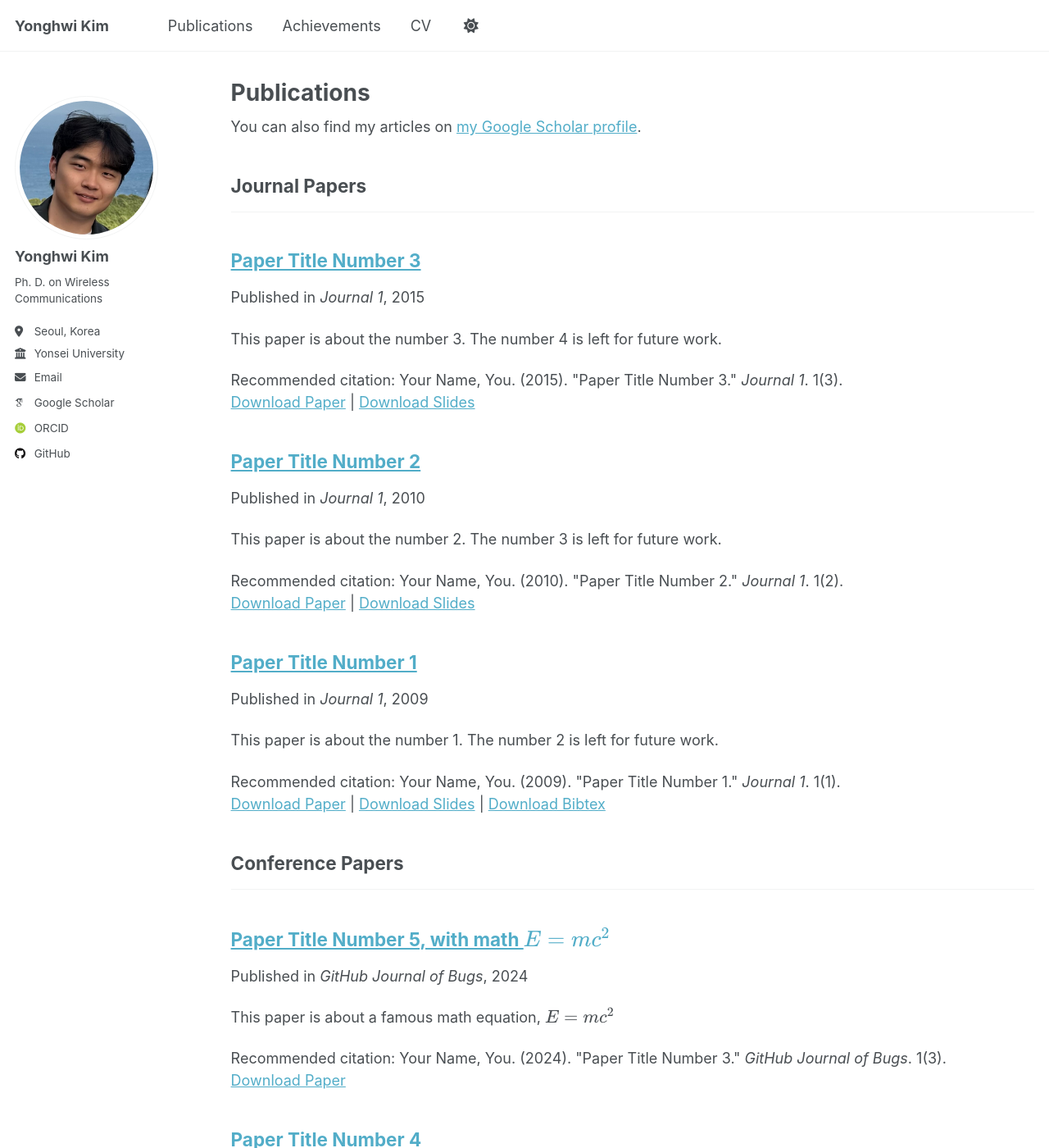
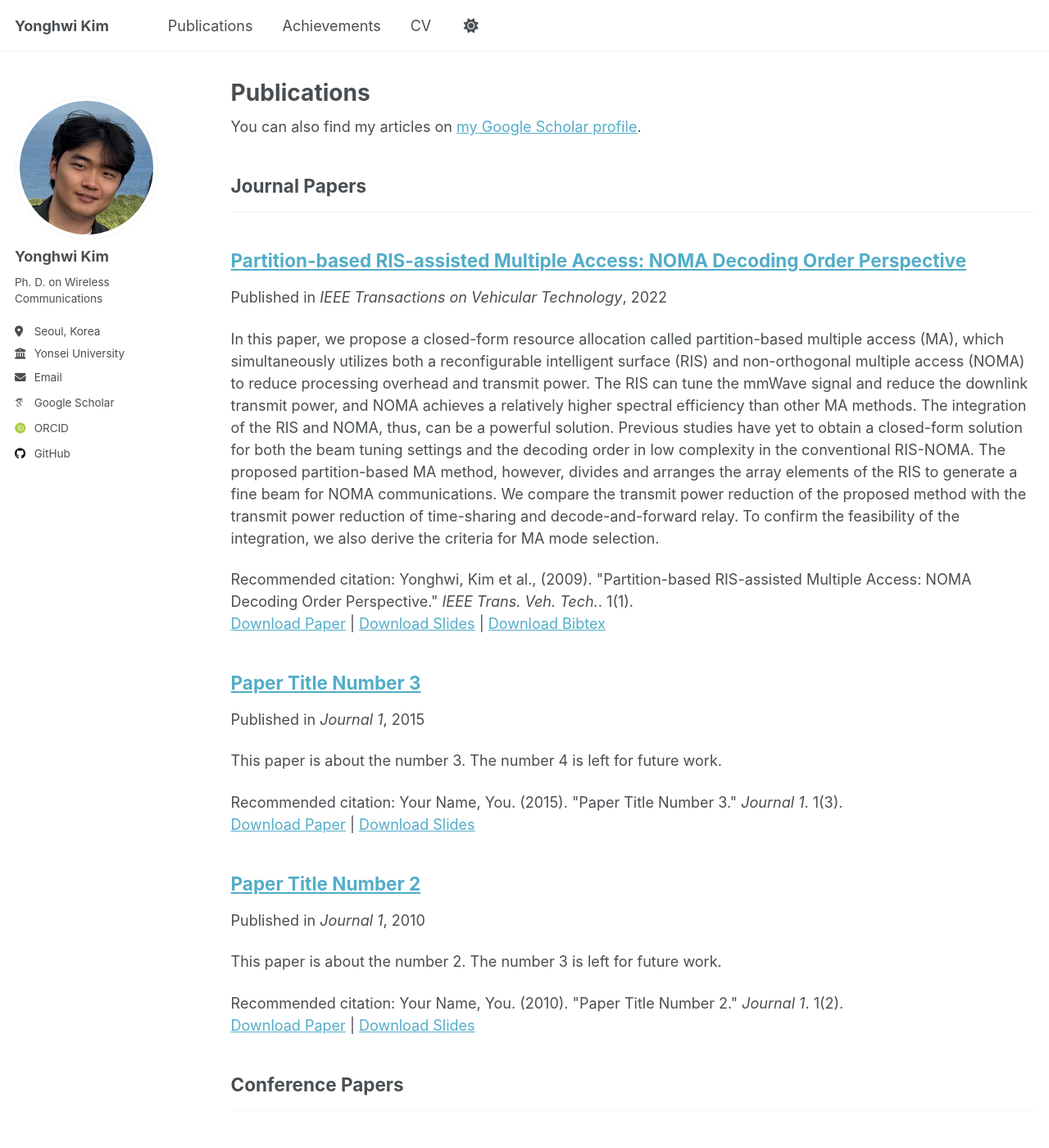
Before and after one commit to yonghwi-erickim/yonghwi-erickim.github.io, a Jekyll site: the page built from _pages/publications.html, in a window 1280 px wide and 1400 px high. Shown: the whole window at 82% size. Built offline with Jekyll 4.4.1, drawn with Linux system fonts in a browser that asks for light colours; some web fonts are replaced; a script that is not in the unit is left out.

Commit message:
Update 2009-10-01-paper-title-number-1.md

```diff
--- a/_publications/2009-10-01-paper-title-number-1.md
+++ b/_publications/2009-10-01-paper-title-number-1.md
@@ -1,14 +1,15 @@
 ---
-title: "Paper Title Number 1"
+title: "Partition-based RIS-assisted Multiple Access: NOMA Decoding Order Perspective"
 collection: publications
 category: manuscripts
-permalink: /publication/2009-10-01-paper-title-number-1
-excerpt: 'This paper is about the number 1. The number 2 is left for future work.'
-date: 2009-10-01
-venue: 'Journal 1'
+permalink: /publication/RIS_TVT
+excerpt: 'In this paper, we propose a closed-form resource allocation called partition-based multiple access (MA), which simultaneously utilizes both a reconfigurable intelligent surface (RIS) and non-orthogonal multiple access (NOMA) to reduce processing overhead and transmit power. The RIS can tune the mmWave signal and reduce the downlink transmit power, and NOMA achieves a relatively higher spectral efficiency than other MA methods. The integration of the RIS and NOMA, thus, can be a powerful solution. Previous studies have yet to obtain a closed-form solution for both the beam tuning settings and the decoding order in low complexity in the conventional RIS-NOMA. The proposed partition-based MA method, however, divides and arranges the array elements of the RIS to generate a fine beam for NOMA communications. We compare the transmit power reduction of the proposed method with the transmit power reduction of time-sharing and decode-and-forward relay. To confirm the feasibility of the integration, we also derive the criteria for MA mode selection.
+'
+date: 2022-05-25
+venue: 'IEEE Transactions on Vehicular Technology'
 slidesurl: 'http://academicpages.github.io/files/slides1.pdf'
 paperurl: 'http://academicpages.github.io/files/paper1.pdf'
 bibtexurl: 'http://academicpages.github.io/files/bibtex1.bib'
-citation: 'Your Name, You. (2009). &quot;Paper Title Number 1.&quot; <i>Journal 1</i>. 1(1).'
+citation: 'Yonghwi, Kim et al., (2009). &quot;Partition-based RIS-assisted Multiple Access: NOMA Decoding Order Perspective.&quot; <i>IEEE Trans. Veh. Tech.</i>. 1(1).'
 ---
 The contents above will be part of a list of publications, if the user clicks the link for the publication than the contents of section will be rendered as a full page, allowing you to provide more information about the paper for the reader. When publications are displayed as a single page, the contents of the above "citation" field will automatically be included below this section in a smaller font.
```
